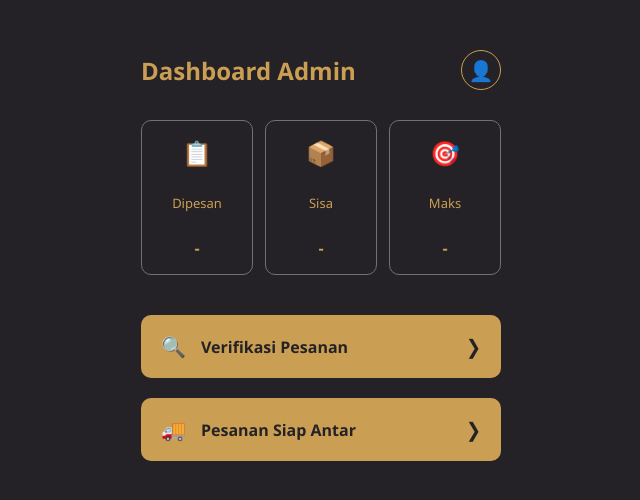
After one commit to GreedLynx/Se.Noesa-Web, a PHP site: page /admin/dashboard_admin.php in a window 1280 px wide. The commit adds this page. Shown: the top 500 px of the page, without its empty margins (319-959 px from the left). Run offline with PHP 8.4, Linux system fonts and the light colour scheme.

Commit message:
add: dashboard admin

```diff
--- /dev/null
+++ b/admin/dashboard_admin.php
@@ -0,0 +1,60 @@
+<?php
+
+?>
+<!DOCTYPE html>
+<html lang="en">
+<head>
+    <meta charset="UTF-8">
+    <meta name="viewport" content="width=device-width, initial-scale=1.0">
+    <title>Dashboard Admin - SE.Noesa</title>
+    <link rel="stylesheet" href="../asset/style.css">
+</head>
+<body>
+    <div class="app-container">
+
+    <div class="admin-header">
+        <h1 class="admin-title">Dashboard Admin</h1>
+        <div class="profile-menu">
+        <a href="#" class="profile-icon" onclick="toggleLogout(event)">👤</a>
+        <a href="../login.php" class="logout-btn" id="logoutMenu">Logout</a>
+        </div>
+    </div>
+
+    <div class="stats-row">
+        <div class="stat-card">
+            <span class="stat-emoji">📋</span>
+        <p class="stat-label">Dipesan</p>
+        <p class="stat-value">-</p>
+        </div>
+
+    <div class="stat-card">
+        <span class="stat-emoji">📦</span>
+        <p class="stat-label">Sisa</p>
+        <p class="stat-value">-</p>
+    </div>
+
+    <div class="stat-card">
+        <div class="stat-emoji">🎯</div>
+        <p class="stat-label">Maks</p>
+        <p class="stat-value">-</p>
+    </div>
+    </div>
+
+    <div class="action-buttons">
+        <a href="verifikasi_pesanan.php" class="action-btn">
+            <span class="btn-icon">🔍</span>
+            <span class="btn-text">Verifikasi Pesanan</span>
+            <span class="btn-arrow">❯</span>
+        </a>
+
+        <a href="pesanan_siap_antar.php" class="action-btn">
+            <span class="btn-icon">🚚</span>
+            <span class="btn-text">Pesanan Siap Antar</span>
+            <span class="btn-arrow">❯</span>
+        </a>
+    </div>
+    </div>
+
+    <script src="../asset/script.js"></script>
+</body>
+</html>
--- a/asset/script.js
+++ b/asset/script.js
@@ -39,3 +39,24 @@ if (tabRiwayat) {
 alert('Pesanan berhasil dikonfirmasi');
 window.location.href = 'riwayat.php'
 }
+
+// drop logout dashboard admin
+
+function toggleLogout(event) {
+    event.preventDefault();
+    const logoutBtn = document.getElementById('logoutMenu');
+    if(logoutBtn) {
+        logoutBtn.classList.toggle('show')
+    }
+}
+
+document.addEventListener('click', function(event) {
+    const profileMenu = document.querySelector('.profile-menu');
+    const logoutBtn = document.getElementById('logoutMenu');
+
+    if (profileMenu && !profileMenu.contains(event.target)) {
+        if(logoutBtn) {
+            logoutBtn.classList.remove('show');
+        }
+    }
+});
--- a/asset/style.css
+++ b/asset/style.css
@@ -491,3 +491,135 @@ html {
     color: #CB9F53;
     padding: 10px;
 }
+
+/* Dashboard admin */
+
+.admin-header{
+    display: flex;
+    justify-content: space-between;
+    align-items: center;
+    margin-bottom: 30px;
+    margin-top: 10px;
+}
+
+.admin-title{
+    font-size: 24px;
+    color: #CB9F53;
+    font-weight: bold;
+}
+
+.profile-icon{
+    display: flex;
+    justify-content: center;
+    align-items: center;
+    width: 40px;
+    height: 40px;
+    border: 1.5px solid #CB9F53;
+    border-radius: 50%;
+    text-decoration: none;
+    font-size: 20px;
+}
+
+.stats-row{
+    display: flex;
+    flex-direction: row;
+    gap: 12px;
+    margin-bottom: 40px;
+}
+.stat-card{
+    flex: 1;
+    border: 1px solid #717171;
+    border-radius: 10px;
+    padding: 15px 10px;
+    display: flex;
+    flex-direction: column;
+    align-items: center;
+    background-color: transparent;
+}
+
+.stat-emoji{
+    font-size: 24px;
+    margin-bottom: 5px;
+}
+
+.stat-label{
+    font-size: 13px;
+    color: #CB9F53;
+    margin-top: 20px;
+    font-weight: 500;
+}
+
+.stat-value{
+    font-size: 16px;
+    color: #CB9F53;
+    margin-top: 25px;
+    font-weight: bold;
+}
+
+.action-buttons{
+    display: flex;
+    flex-direction: column;
+    gap: 20px;
+}
+
+.action-btn{
+    display: flex;
+    align-items: center;
+    background-color: #CB9F53;
+    color: #242226;
+    padding: 18px 20px;
+    border-radius: 10px;
+    text-decoration: none;
+    font-weight: bold;
+    font-size: 16px;
+    transition: transform 0.2s ease;
+}
+
+.action-btn:hover{
+    transform: scale(1.02);
+}
+
+.btn-icon{
+    display: flex;
+    align-items: center;
+    margin-right: 15px;
+    font-size: 20px;
+}
+
+.btn-text{
+    flex: 1;
+    text-align: left;
+}
+
+.btn-arrow{
+    display: flex;
+    align-items: center;
+    font-size: 20px;
+    font-weight: bold;
+}
+
+/* drop logout*/
+.profile-menu{
+    position: relative;
+}
+
+.logout-btn{
+    display: none;
+    position: absolute;
+    top: 50px;
+    right: 0;
+    background-color: #CB9F53;
+    color: #242226;
+    padding: 8px 15px;
+    border-radius: 5px;
+    text-decoration: none;
+    font-weight: bold;
+    font-size: 14px;
+    white-space: nowrap;
+    z-index: 100;
+    box-shadow: 0 4px 6px rgba(0, 0, 0, 0.3);
+}
+
+.logout-btn.show{
+    display: block;
+}
```
